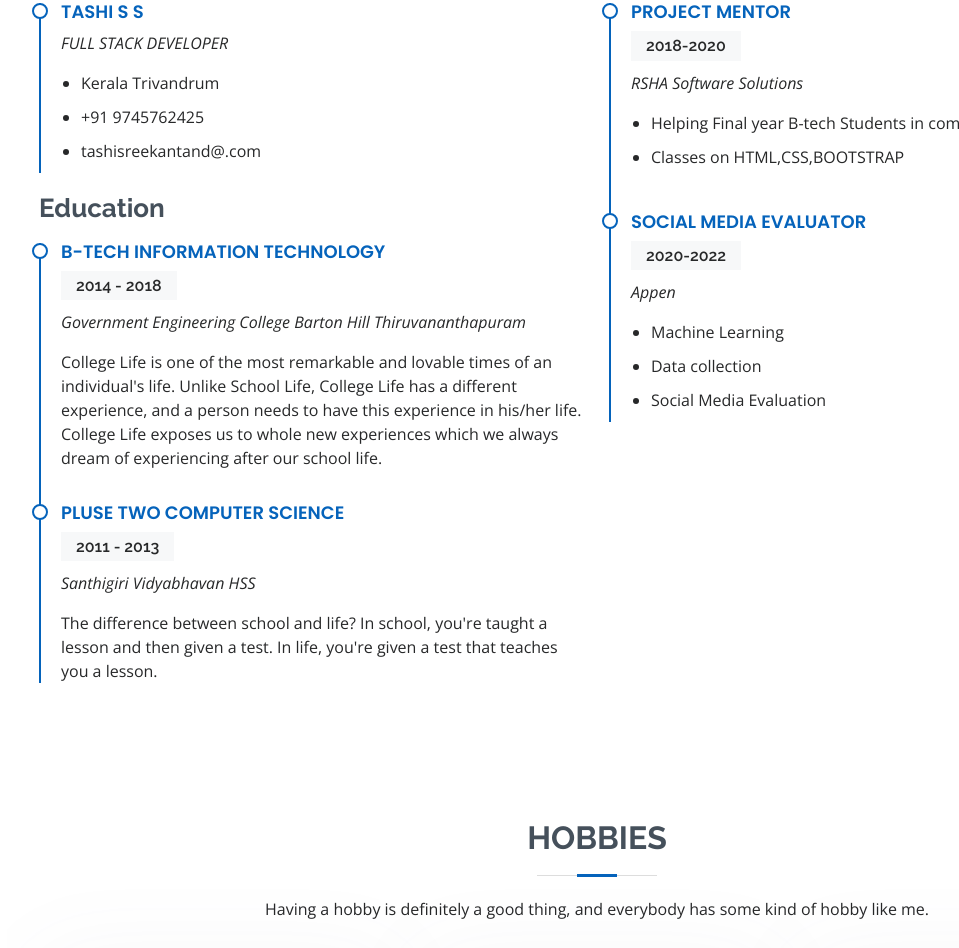
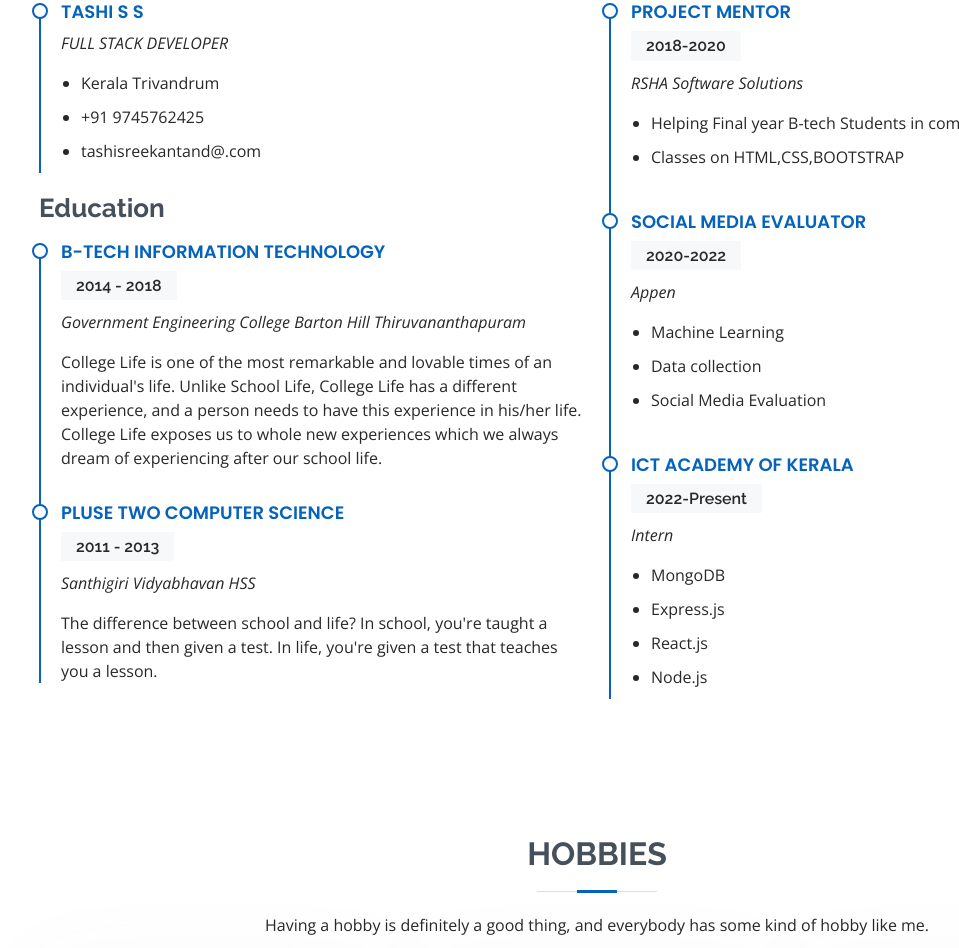
Before and after one commit to tashisreekantan/My-Profile, a plain HTML site: page index.html in a window 1280 px wide. Shown: the part 2343-3291 px from the top of the page, without its empty margins (93-1052 px from the left). Drawn offline with nearby package versions, Linux system fonts and the light colour scheme.

Commit message:
experience added

```diff
--- a/index.html
+++ b/index.html
@@ -242,6 +242,17 @@
                 <li>Machine Learning</li>
                 <li>Data collection</li>
                 <li>Social Media Evaluation</li>
+              </ul>
+            </div>
+            <div class="resume-item">
+              <h4>ICT Academy of Kerala</h4>
+              <h5>2022-Present</h5>
+              <p><em>Intern</em></p>
+              <ul>
+                <li>MongoDB</li>
+                <li>Express.js</li>
+                <li>React.js</li>
+                <li>Node.js</li>
               </ul>
             </div>
 
```
Lines whose indentation alone changed are shown as unchanged.
